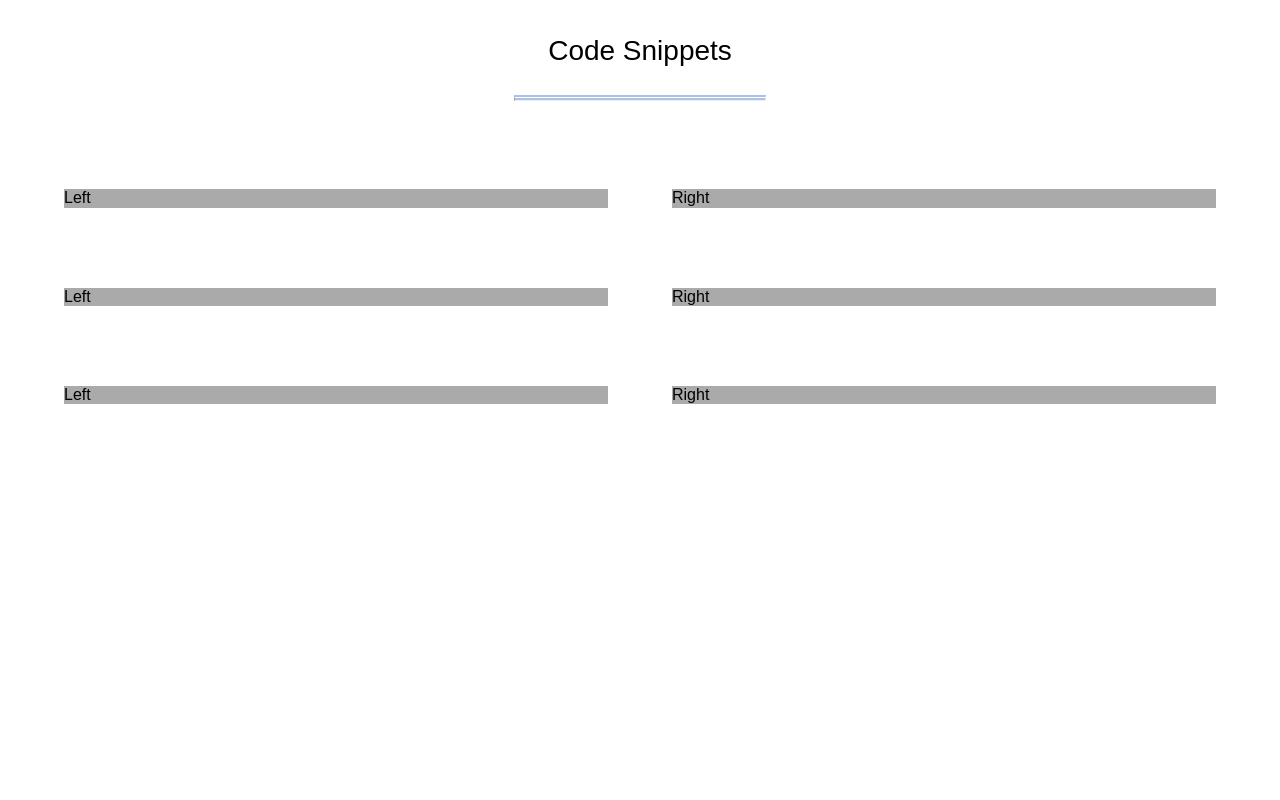
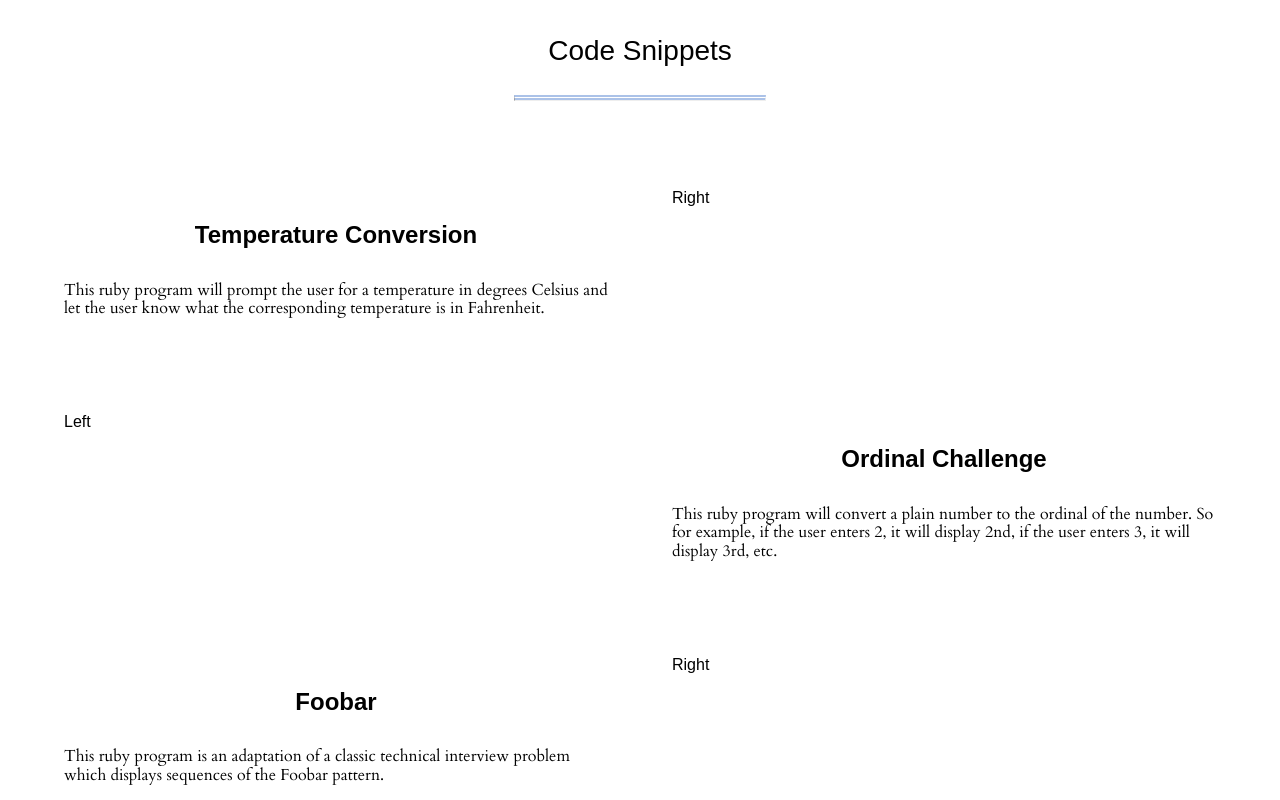
Before and after one commit to terryllowery/bio, a plain HTML site: page index.html in a window 1280 px wide. Shown: the part 665-1465 px from the top of the page. Before the commit the page ends 1069 px from the top, so only its background shows below. Drawn offline with Linux system fonts and the light colour scheme; a web font is replaced by a local one.

Commit message:
Added section descriptions

```diff
--- a/css/main_style.css
+++ b/css/main_style.css
@@ -36,7 +36,6 @@ body {
 }
 .box {
     float: left;
-    background-color: #aaa;
     width: 42.5%;
     margin-left: 5%;
     margin-top: 80px;
@@ -68,6 +67,10 @@ h3 {
     font-weight: normal;
     margin-top: 100px;
 }
+h4 {
+    text-align: center;
+    font-size: 24px;
+}
 p {
     font-family: 'Cardo', serif;
 }
--- a/index.html
+++ b/index.html
@@ -26,7 +26,12 @@
     <h3>Code Snippets</h3>
     <hr class="code_snips_hr" />
     <div class="box">
-        Left
+        <h4>Temperature Conversion</h4>
+        <p>
+            This ruby program will prompt the user for a temperature
+            in degrees Celsius and let the user know what the
+            corresponding temperature is in Fahrenheit.
+        </p>
     </div>
     <div class="box">
         Right
@@ -36,11 +41,22 @@
         Left
     </div>
     <div class="box">
-        Right
+        <h4>Ordinal Challenge</h4>
+        <p>
+            This ruby program will convert a plain number
+            to the ordinal of the number. So for example,
+            if the user enters 2, it will display 2nd, if
+            the user enters 3, it will display 3rd, etc.
+        </p>
     </div>
     <br class="clear_floats" />
     <div class="box">
-        Left
+        <h4>Foobar</h4>
+        <p>
+            This ruby program is an adaptation of a classic technical
+            interview problem which displays sequences
+            of the Foobar pattern.
+        </p>
     </div>
     <div class="box">
         Right
```
